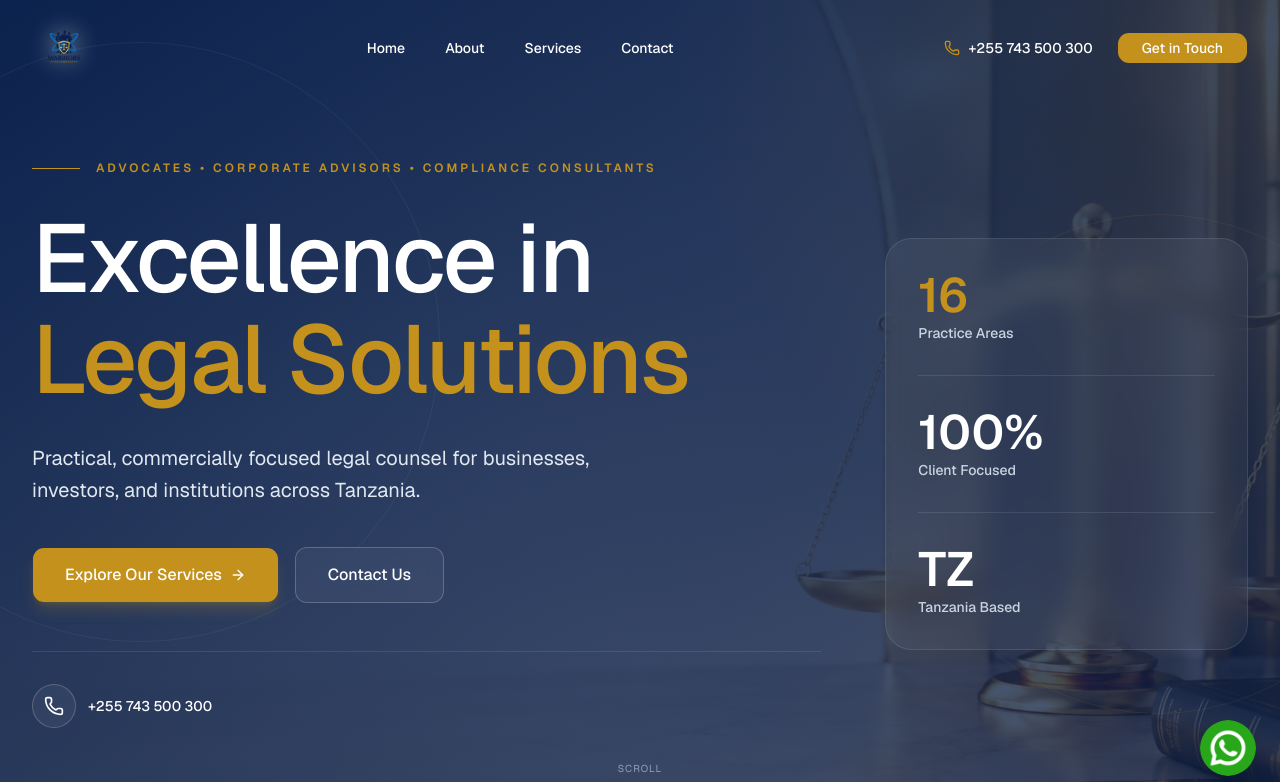
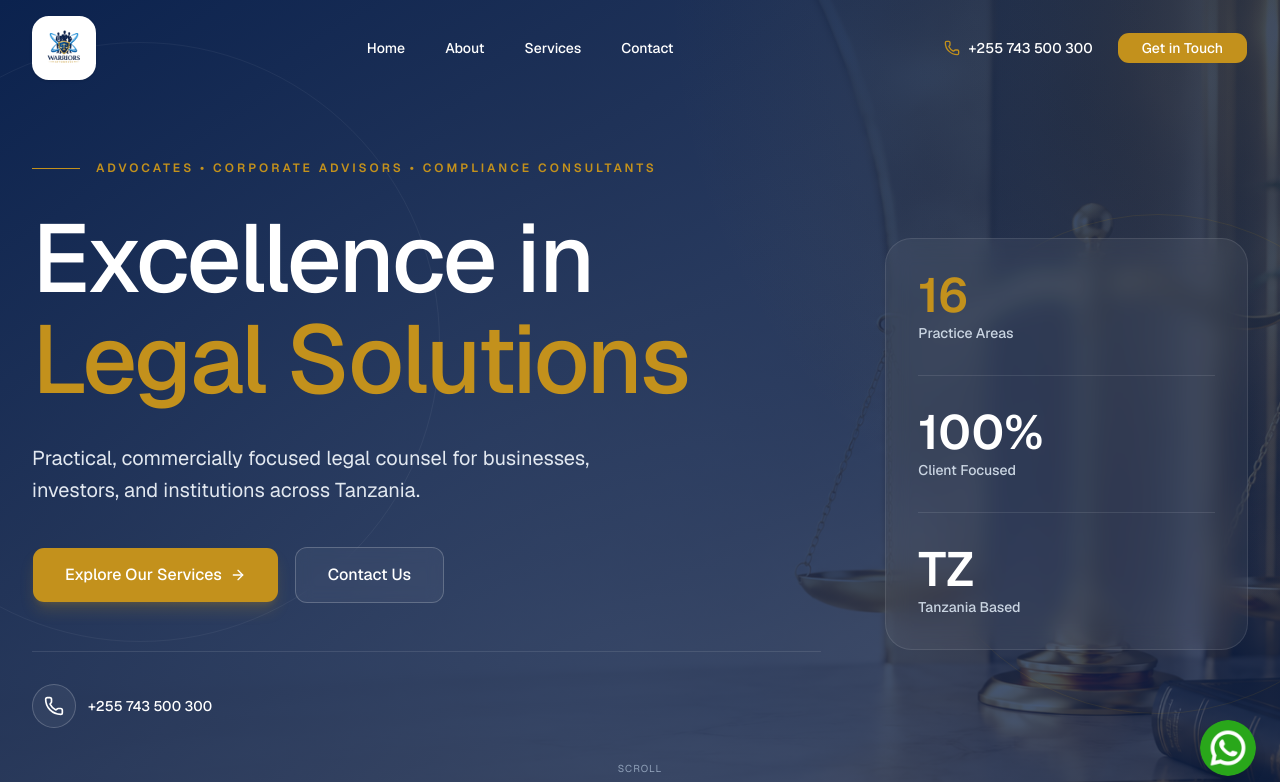
Before and after one commit to africanuspanga/WARRIORS-ATTORNEYS, a Next.js app: page / in a window 1280 px wide. Shown: the top 782 px of the page. Built offline with nearby package versions, Linux system fonts and the light colour scheme.

Commit message:
Swap logo square: white square on transparent navbar, plain logo on white navbar

```diff
--- a/components/navbar.tsx
+++ b/components/navbar.tsx
@@ -37,7 +37,7 @@ export function Navbar() {
             href="/"
             className={cn(
               "flex items-center justify-center rounded-xl transition-all duration-300",
-              scrolled
+              !scrolled
                 ? "h-14 w-14 bg-white shadow-sm lg:h-16 lg:w-16"
                 : "h-14 w-14 lg:h-16 lg:w-16"
             )}
@@ -47,10 +47,7 @@ export function Navbar() {
               alt="Warriors Attorneys"
               width={64}
               height={64}
-              className={cn(
-                "h-11 w-auto lg:h-12",
-                !scrolled && "drop-shadow-[0_0_12px_rgba(255,255,255,0.6)]"
-              )}
+              className="h-11 w-auto lg:h-12"
               priority
             />
           </Link>
```
